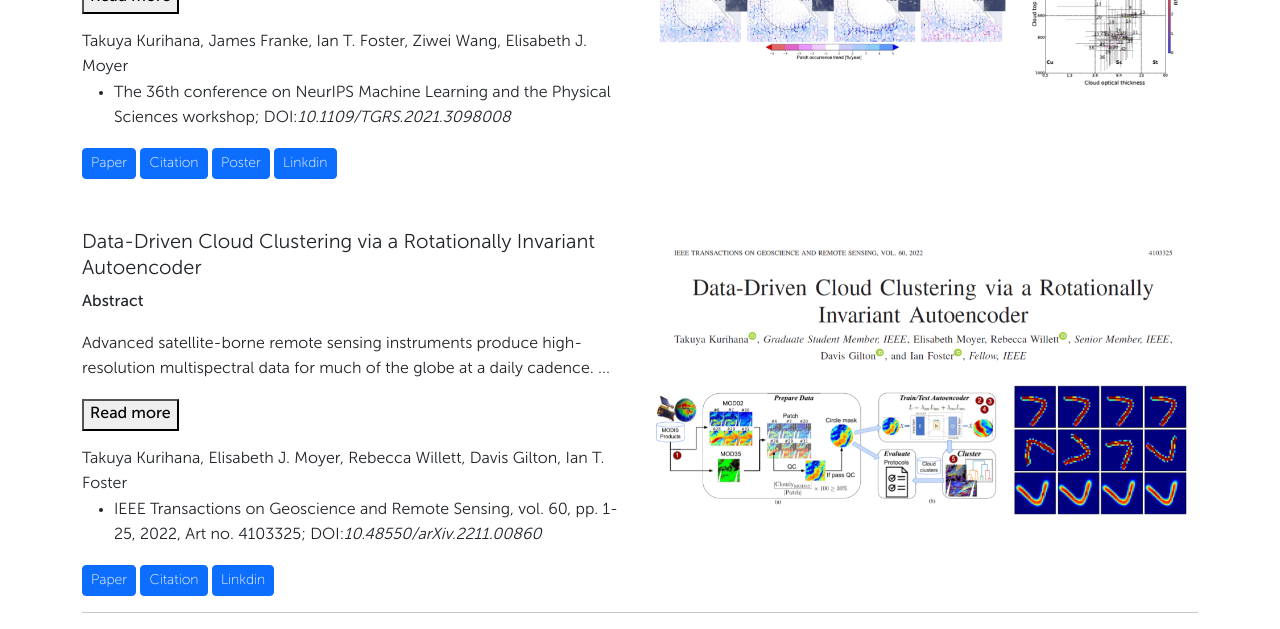
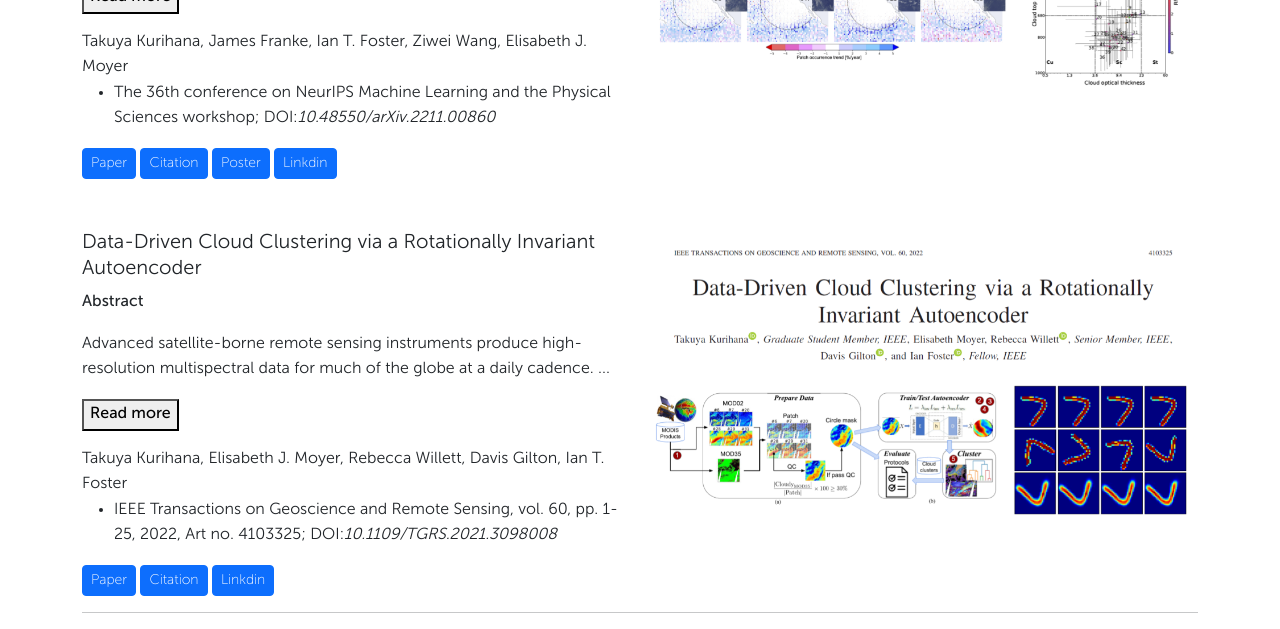
Before and after one commit to TakGlobus/AICCA-explorer, a Jekyll site: the page built from index.html, in a window 1280 px wide and 900 px high, scrolled down 1252 px. Shown: the part 150-779 px from the top of the window. Built offline with Jekyll 4.4.1, drawn with Linux system fonts in a browser that asks for light colours; nearby versions of some CDN libraries; comment, search, counter and statistics services are not loaded.

Commit message:
debug doi

```diff
--- a/index.html
+++ b/index.html
@@ -151,7 +151,7 @@ title: Main
       <button onclick="myFunction()" id="myBtn">Read more</button>
     </p>
     <div class="authors">Takuya Kurihana, James Franke, Ian T. Foster, Ziwei Wang, Elisabeth J. Moyer</div>
-    <ul class="conf-list"><li><p class="conf"> The 36th conference on NeurIPS Machine Learning and the Physical Sciences workshop; DOI:<i>10.1109/TGRS.2021.3098008</i></p></li></ul>
+    <ul class="conf-list"><li><p class="conf"> The 36th conference on NeurIPS Machine Learning and the Physical Sciences workshop; DOI:<i>10.48550/arXiv.2211.00860</i></p></li></ul>
     <a role="button" tabindex="0" href="https://arxiv.org/abs/2211.00860" target="_blank" rel="noopener noreferrer" class="btn btn-primary btn-sm">Paper</a>
     <a role="button" tabindex="1" href="publications/kurihana22insight.md" target="_blank" class="btn btn-primary btn-sm">Citation</a>
     <a role="button" tabindex="2" href="https://drive.google.com/file/d/1TN3NaZQESwPqYYzXZkV5APpaaBuy2XSw/view?usp=share_link" target="_blank" class="btn btn-primary btn-sm">Poster</a>
@@ -184,7 +184,7 @@ title: Main
       <button onclick="myFunction()" id="myBtn">Read more</button>
     </p>
     <div class="authors">Takuya Kurihana, Elisabeth J. Moyer, Rebecca Willett, Davis Gilton, Ian T. Foster</div>
-    <ul class="conf-list"><li><p class="conf">IEEE Transactions on Geoscience and Remote Sensing, vol. 60, pp. 1-25, 2022, Art no. 4103325; DOI:<i>10.48550/arXiv.2211.00860</i></p></li></ul>
+    <ul class="conf-list"><li><p class="conf">IEEE Transactions on Geoscience and Remote Sensing, vol. 60, pp. 1-25, 2022, Art no. 4103325; DOI:<i>10.1109/TGRS.2021.3098008</i></p></li></ul>
     <a role="button" tabindex="0" href="https://ieeexplore.ieee.org/abstract/document/9497325" target="_blank" rel="noopener noreferrer" class="btn btn-primary btn-sm">Paper</a>
     <a role="button" tabindex="1" href="publications/kurihanaRICC2021.md" target="_blank" class="btn btn-primary btn-sm">Citation</a>
     <a role="button" tabindex="2" href="https://www.linkedin.com/feed/update/urn:li:activity:6826650263634501632/" target="_blank" class="btn btn-primary btn-sm">Linkdin</a>
```
